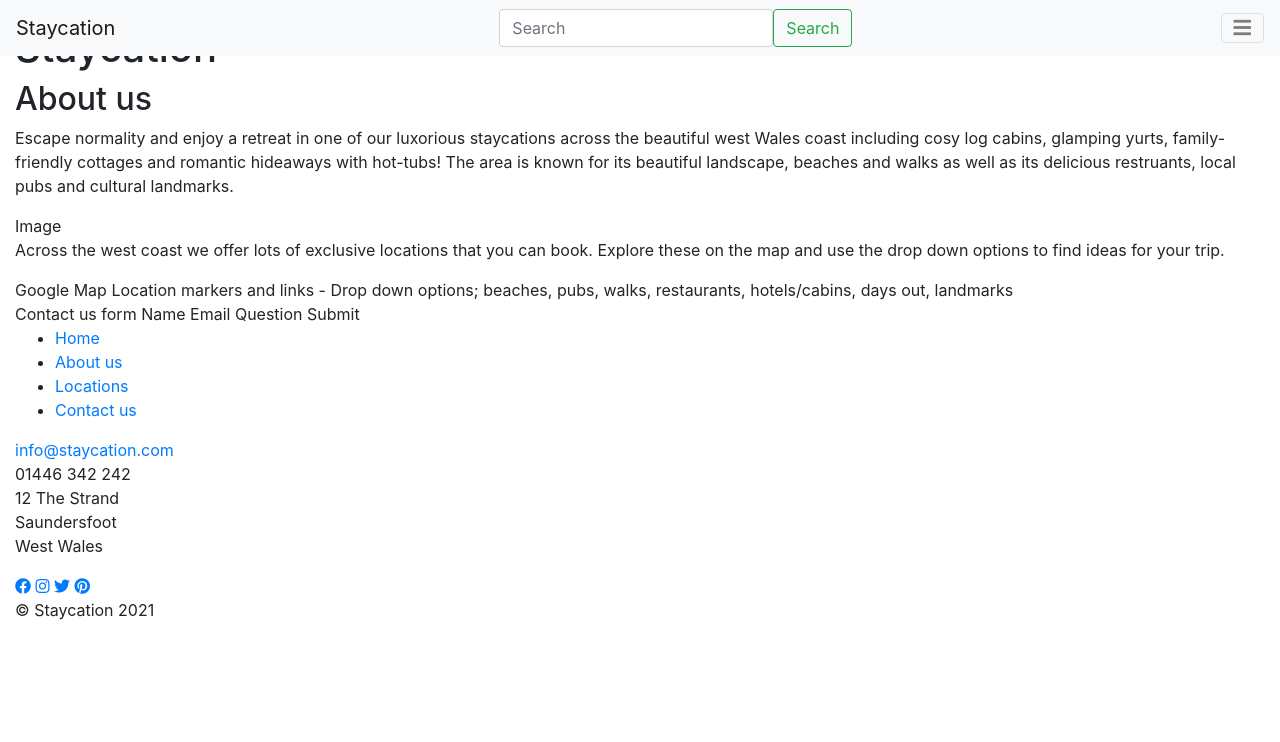
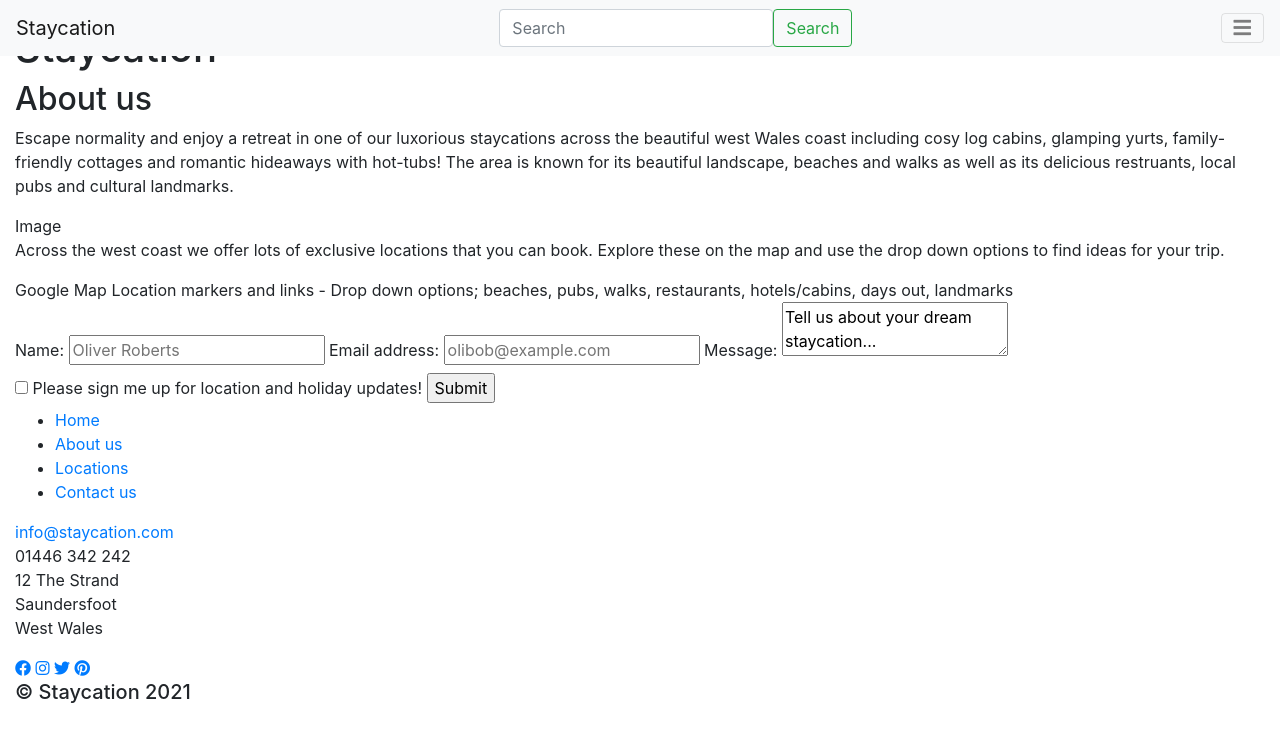
Before and after one commit to sophnagle/staycation, a plain HTML site: page index.html in a window 1280 px wide. Drawn offline with nearby package versions, Linux system fonts and the light colour scheme.

Commit message:
Added HMTL for contact us form

```diff
--- a/index.html
+++ b/index.html
@@ -64,11 +64,20 @@
         </div>
 
         <div>
-            Contact us form
-            Name
-            Email
-            Question
-            Submit
+            <label for="fullname">Name:
+                <input type="text" name="name" id="fullname" class="formfield" placeholder="Oliver Roberts" required="required" />
+            </label>
+            <label for="emailAddress">Email address:
+                <input type="email" name="email" id="emailAddress" class="formfield" placeholder="olibob@example.com" required="required">
+            </label>
+            <label for="message">Message:
+                <textarea name="query" id="message" class="formfield" >Tell us about your dream staycation...</textarea>
+            </label>
+            <label for="subscribe">
+                    <input type="checkbox" name="subscribe" id="subscribe" class="subscribe"/>
+                    Please sign me up for location and holiday updates!
+            </label>
+            <input type="submit" name="question" id="question" value="Submit" />
         </div>
 
         <footer>
@@ -113,9 +122,11 @@
                 <a href="https://www.pinterest.com" class="social" target="_blank">
                     <i class="fab fa-pinterest"></i>
                 </a>
-                <p>&#169; Staycation 2021</p>
+                <h5>&#169; Staycation 2021</h5>
             </div>
         </footer>
+
+        <!--Scripts-->
 
         <script src="https://code.jquery.com/jquery-3.5.1.slim.min.js" integrity="sha384-DfXdz2htPH0lsSSs5nCTpuj/zy4C+OGpamoFVy38MVBnE+IbbVYUew+OrCXaRkfj"
                 crossorigin="anonymous"></script>
```
